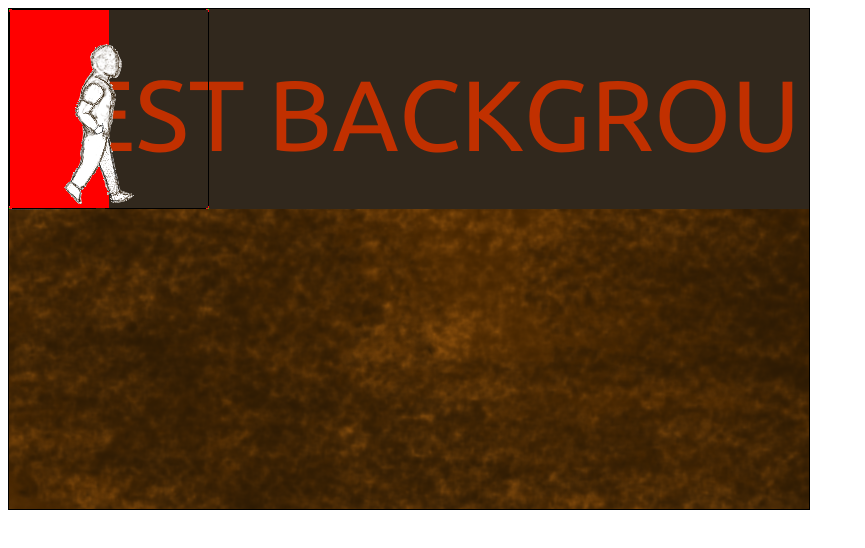
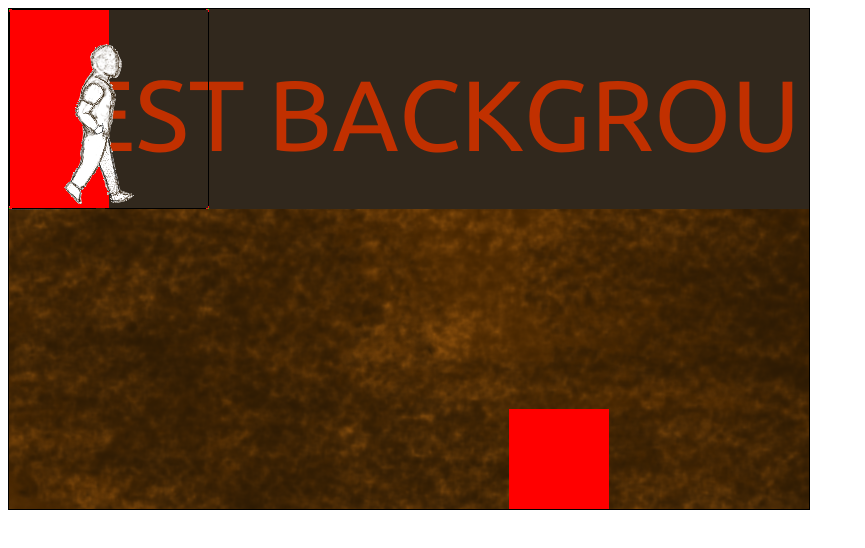
Before and after one commit to 88ROKAS88/Dungeon-Fighter-Game, an Electron app: page Dungeon Fighter/mainWindow.html in a window 1280 px wide. Shown: the whole page, without its empty margins (0-865 px from the left). Drawn offline with Linux system fonts and the light colour scheme.

Commit message:
Enemy.js
added new object - Enemy.

```diff
--- /dev/null
+++ b/Dungeon Fighter/js/Enemy.js
@@ -0,0 +1,25 @@
+class Enemy {
+  constructor(game, positionX, positionY) {
+    this.positionX = positionX;
+    this.positionY = positionY;
+    this.changeX = 0;
+    this.changeY = 0;
+    this.row = 0;
+    // this.game = game;
+  }
+  draw() {
+    ctx.fillStyle = "red";
+    ctx.fillRect(this.positionY, this.positionX, 100, 100);
+    //   ctx.drawImage(
+    //     sprite,
+    //     game.frame,
+    //     1 * this.row,
+    //     200,
+    //     200,
+    //     this.positionY,
+    //     this.positionX,
+    //     200,
+    //     200
+    //   );
+  }
+}
--- a/Dungeon Fighter/js/Game.js
+++ b/Dungeon Fighter/js/Game.js
@@ -3,6 +3,7 @@ class Game {
     this.background = document.createElement("img");
     this.backgroundY = 0;
     this.player = new Player(this);
+    this.enemy = new Enemy(this, 400, 500);
     this.mapY = 0;
     // test animations
     this.frame = 0;
@@ -63,6 +64,7 @@ class Game {
     ctx.clearRect(0, 0, canvasWidth, canvasHeight);
     game.backgroundDraw();
     game.player.draw();
+    game.enemy.draw();
     requestAnimationFrame(game.animate);
   }
 }
--- a/Dungeon Fighter/mainWindow.html
+++ b/Dungeon Fighter/mainWindow.html
@@ -9,6 +9,7 @@
   <body>
     <canvas width="800" height="500" id="canvas"></canvas>
     <script src="js/Player.js"></script>
+    <script src="js/Enemy.js"></script>
     <script src="js/Game.js"></script>
     <script src="js/main.js"></script>
     <script src="js/eventListener.js"></script>
```
